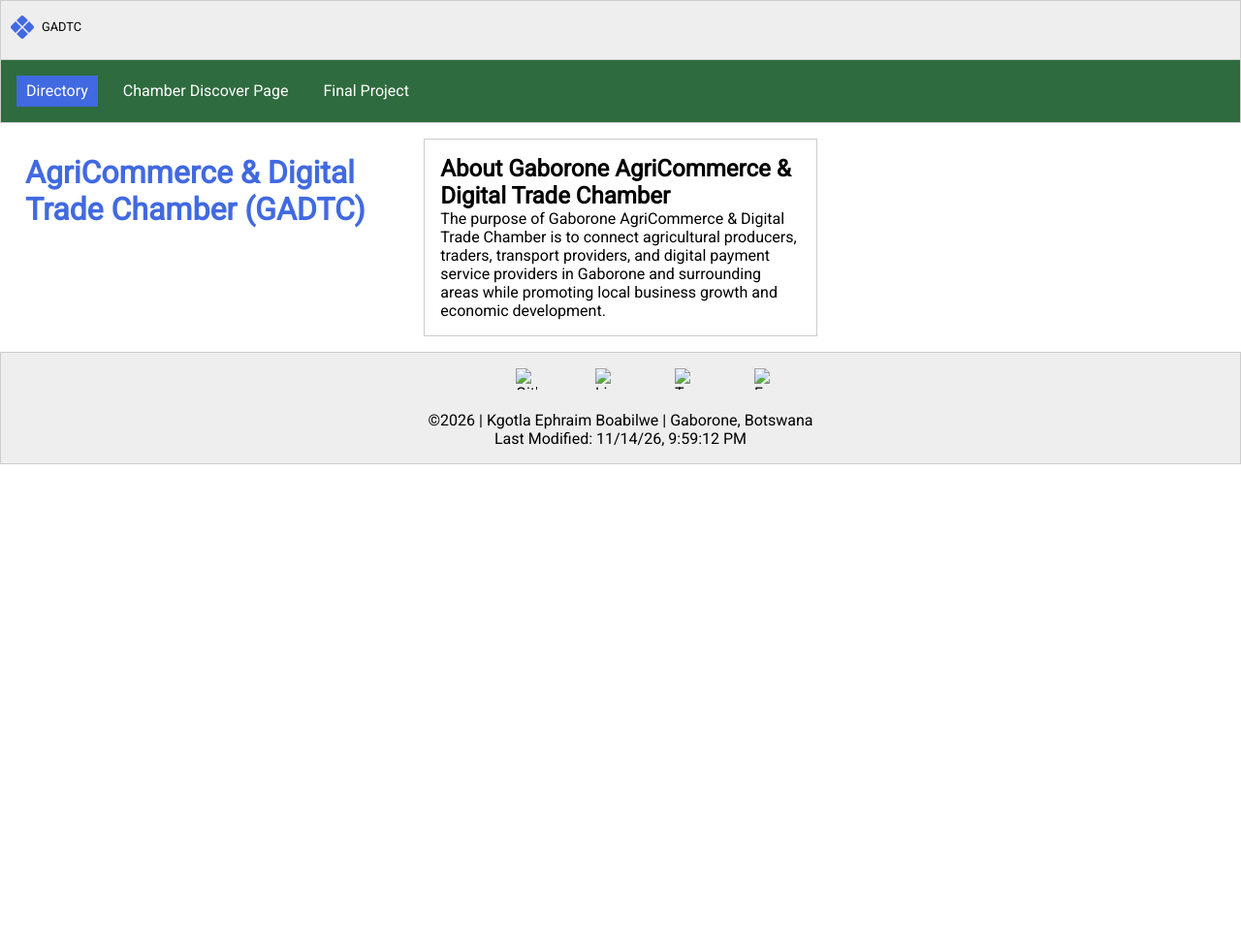
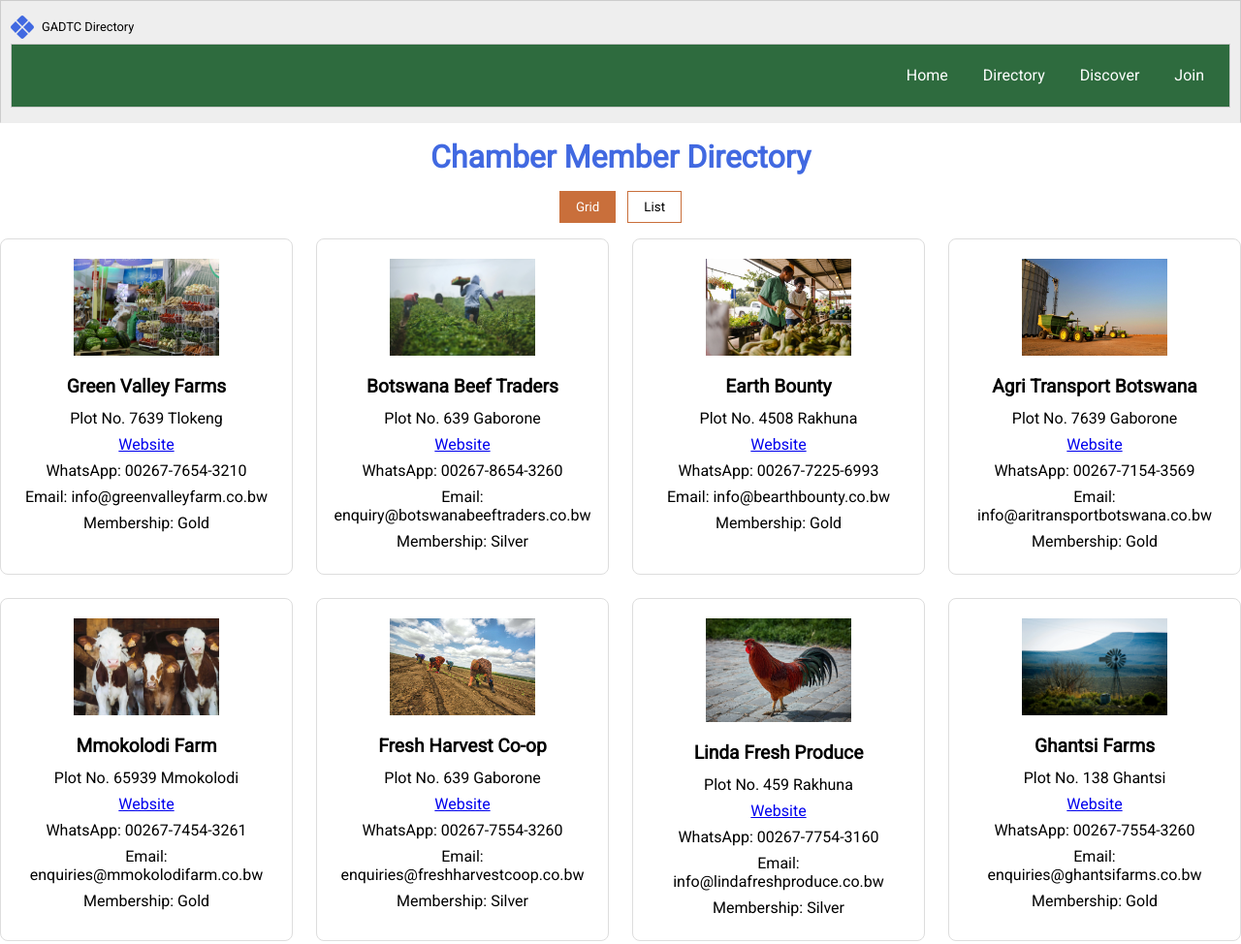
Before and after one commit to webdevfstackeng/wdd231, a plain HTML site: page chamber/directory.html in a window 1280 px wide. Shown: the top 974 px of the page at 97% size. Before the commit the page ends 800 px from the top, so only its background shows below. Drawn offline with Linux system fonts and the light colour scheme.

Commit message:
directory

```diff
--- a/chamber/directory.html
+++ b/chamber/directory.html
@@ -1,67 +1,69 @@
 <!DOCTYPE html>
 <html lang="en">
-
     <head>
         <meta charset="UTF-8">
         <meta name="viewport" content="width=device-width, initial-scale=1.0">
         <link rel="preconnect" href="https://fonts.googleapis.com">
         <link rel="preconnect" href="https://fonts.gstatic.com" crossorigin>
         <link href="https://fonts.googleapis.com/css2?family=Roboto:ital@0;1&display=swap" rel="stylesheet">
-    <meta property="og:title" content="Kgotla Ephraim Boabilwe | WDD 231 - Chamber Directory Page">
-    <meta property="og:description"
-        content="Creating JSON files and using the .json method to parse the JSON data or return a promise">
-    <meta property="og:image" content="chamber/images/image.webp">
-    <meta property="og:url" content="#">
+
+        <meta property="og:title" content="Chamber Directory">
         <meta name="description"
-        content="Chamber Directory Page -  To demonstrate my prerequisite knowledge by applying HTML, CSS, and
-        JavaScript to create and use JSON files or Directory, JavaScript asynchronous/await to create objects from string of JSON data and  to design and development a Chamber Directory page.">
+            content="Chamber of Commerce Directory - Connecting agricultural producers, traders and digital service providers in greater Gaborone.">
         <meta name="author" content="Kgotla Ephraim Boabilwe">
-    <title>Chamber of Commerce Directory Page | WDD 231 - Gaborone City</title>
+
+        <title>GADTC | Directory</title>
+        <!--link rel="icon" href="/favicon.ico" type="image/x-icon"-->
+        <!-- Standard Windows & Cross-Browser Favicon -->
+        <link rel="icon" href="/favicon.ico" sizes="any">
+
+        <!-- Optional: Modern PNG Fallback for High-DPI Displays ></head -->
+        <link rel="icon" type="image/png" sizes="32x32" href="/favicon-32x32.png">
+
+
+
+        <!-- Facebook Open Graph -->
+        <meta property="og:title" content="Gaborone AgriCommerce & Digital Trade Chamber">
+        <meta property="og:description" content="Connecting agriculture, commerce and digital trade in Gaborone.">
+        <meta property="og:image" content="./chamber/images/gadtc-social-image.jpg">
+        <meta property="og:url" content="https://github.com/webdevfstackeng/wdd231/chamber/">
+        <meta property="og:type" content="website">
 
         <link rel="stylesheet" href="styles/normalize.css">
+        <link rel="stylesheet" href="styles/directory.css">
         <link rel="stylesheet" href="styles/small.css">
         <link rel="stylesheet" href="styles/larger.css">
+
+        <script src="scripts/members.js" defer></script>
         <script src="scripts/dates.js" defer></script>
         <script src="scripts/navigation.js" defer></script>
     </head>
-
     <body>
         <header>
-        <img src="images/x-diamond.svg" alt="site logo" width="48" height="48">
-        <span>GADTC</span>
+            <img src="images/x-diamond.svg" alt="site logo" width="32" height="32">
+            <span>GADTC Directory</span>
             <button id="ham-btn" class="hamburger" aria-label="Navigation humburger"></button>
-    </header>
             <nav id="nav-bar" class="navigation">
                 <ul>
-            <li class="current"><a href="#">Directory</a></li>
-            <li><a href="#" aria-label="Chamber project">Chamber Discover Page</a></li>
-            <li><a href="#" aria-label="Final project">Final Project</a></li>
+                    <li><a href="#" aria-label="Home">Home</a></li>
+                    <li><a href="#" aria-label="Directory">Directory</a></li>
+                    <li><a href="#" aria-label="Discover">Discover</a></li>
+                    <li><a href="#" aria-label="Join">Join</a></li>
                 </ul>
             </nav>
-    <main class="page-layout">
-<h1 class="chamber-title">AgriCommerce & Digital Trade Chamber (GADTC)</h1>
-        <section class="about">
-            <h2 class="about-chamber">About Gaborone AgriCommerce & Digital Trade Chamber</h2>
-            <p>The purpose of Gaborone AgriCommerce & Digital Trade Chamber is to connect agricultural
-            producers, traders, transport providers, and digital payment service providers in Gaborone and
-            surrounding areas while promoting local business growth and economic development.</p>
-        </section>
-
+        </header>
+        <main>
+            <h1>Chamber Member Directory</h1>
+            <div class="menu">
+                <button id="grid" class="active">Grid</button>
+                <button id="list">List</button>
+            </div>
+            <!-- Add class="grid" so it starts in Card View -->
+            <div id="cards" class="grid"></div>
         </main>
         <footer>
-        <div class="social">
-            <a href="https://github.com/webdevfstackeng/" aria-label="Github account" target="_blank"></a> <img
-                src="images/github.svg" alt="Github" width="16" height="16">
-            <a href="https://www.linkedin.com/feed/" aria-label="Linkedin account" target="_blank"></a> <img
-                src="images/linkedin.svg" alt="Linkedin" width="16" height="16">
-            <a href="https://x.com/home/" aria-label="Twitter-x account" target="_blank"></a> <img
-                src="images/twitter-x.svg" alt="Twitter-x" width="16" height="16">
-            <a href="https://www.facebook.com/" aria-label="Facebook account" target="_blank"></a> <img
-                src="images/facebook.svg" alt="Facebook" width="16" height="16">
-        </div>
-        <p>&COPY;<span id="short">2026</span> | Kgotla Ephraim Boabilwe | Gaborone, Botswana</p>
+            <p>&COPY;<span id="short">2026</span> | Kgotla Ephraim Boabilwe | WDD 231</p>
             <p><span id="lastModified"></span></p>
         </footer>
     </body>
-
 </html>
```
Lines whose indentation alone changed are shown as unchanged.
